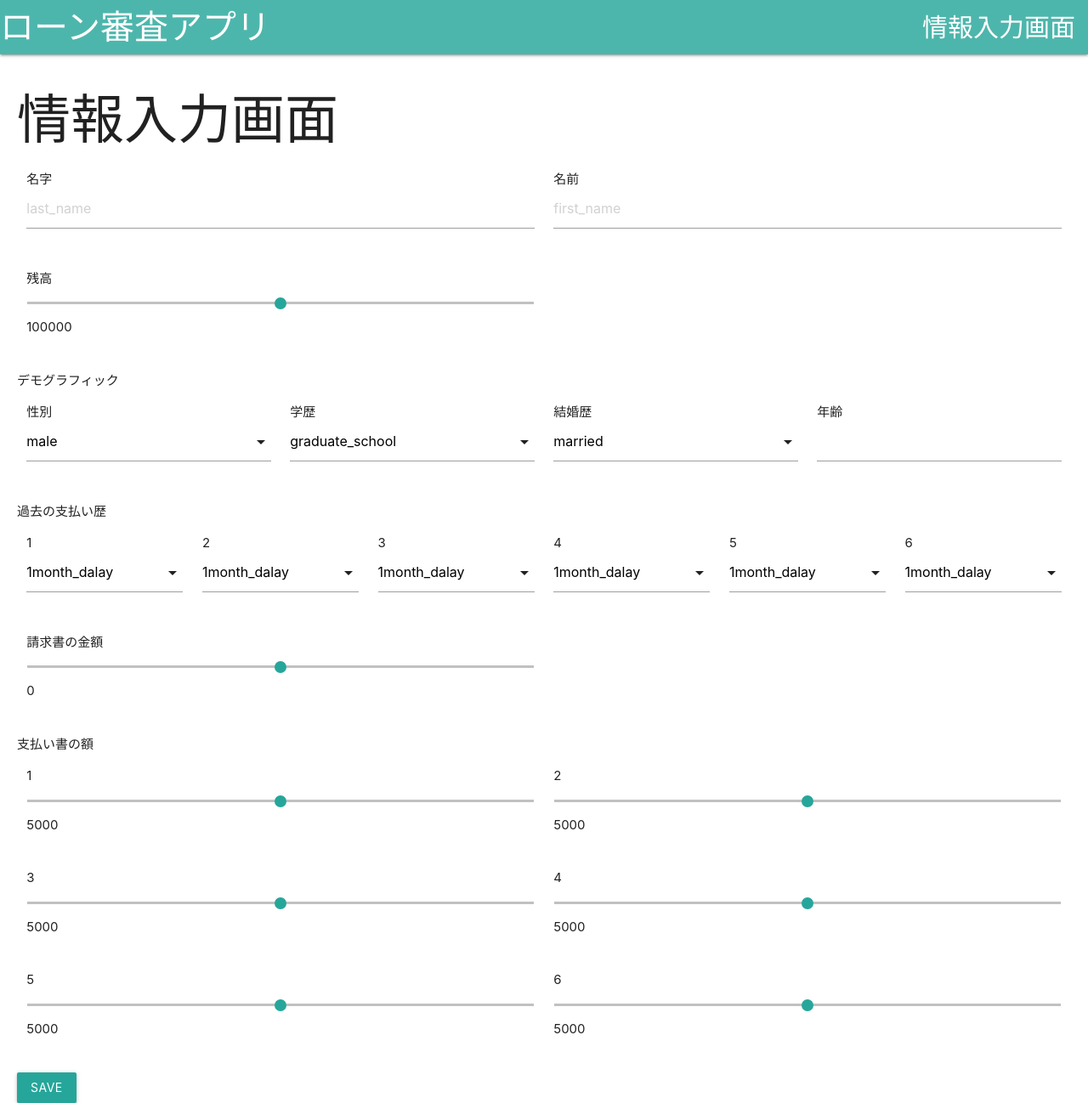
After one commit to Naritoshi/demo_app, a Django app: page /input_form in a window 1280 px wide. The commit adds this page. Shown: the whole page at 85% size. Run offline with Django 3.2, Linux system fonts and the light colour scheme.

Commit message:
home_work

```diff
--- /dev/null
+++ b/demo_app/forms.py
@@ -0,0 +1,28 @@
+from django import forms # Djangoが準備しているforms
+from .models import Customers # モデルの部分で定義したDBのテーブル
+
+from django.forms.widgets import NumberInput
+
+
+class RangeInput(NumberInput):
+    input_type = 'range'
+    input_oninput = "document.getElementById('output').value=this.value"
+
+class InputForm(forms.ModelForm):
+    limit_balance = forms.IntegerField(widget=RangeInput(), min_value=0, max_value=200000)
+    bill_amt_1 = forms.IntegerField(widget=RangeInput(), min_value=-200000, max_value=100000)
+    pay_amt_1 = forms.IntegerField(widget=RangeInput(), min_value=0, max_value=10000)
+    pay_amt_2 = forms.IntegerField(widget=RangeInput(), min_value=0, max_value=10000)
+    pay_amt_3 = forms.IntegerField(widget=RangeInput(), min_value=0, max_value=10000)
+    pay_amt_4 = forms.IntegerField(widget=RangeInput(), min_value=0, max_value=10000)
+    pay_amt_5 = forms.IntegerField(widget=RangeInput(), min_value=0, max_value=10000)
+    pay_amt_6 = forms.IntegerField(widget=RangeInput(), min_value=0, max_value=10000)
+
+
+    class Meta:
+        model = Customers
+        exclude = ['id', 'result', 'proba', 'comment', 'registered_date']
+        widgets = {
+        'last_name' : forms.TextInput(attrs={'placeholder':'last_name'}),
+        'first_name' : forms.TextInput(attrs={'placeholder':'first_name'}),
+        }
--- a/demo_app/models.py
+++ b/demo_app/models.py
@@ -50,14 +50,14 @@
     result = models.IntegerField(blank=True, null=True)
     proba = models.FloatField(default=0.0)
     comment = models.CharField(max_length=200, blank=True, null=True)
-    registerd_date = models.DateField(default=date.today)
+    registered_date = models.DateField(default=date.today)
 
     def register(self):
-        self.registerd_date = date.today()
+        self.registered_date = date.today()
         self.save()
 
     def __str__(self):
         if self.proba == 0.0:
-            return '%s, %d, %s' % (self.registerd_date.strftime('%Y-%m-%d'), self.id, self.last_name + self.first_name)
+            return '%s, %d, %s' % (self.registered_date.strftime('%Y-%m-%d'), self.id, self.last_name + self.first_name)
         else:
-            return '%s, %d, %s, %d, %s, %s' % (self.registerd_date.strftime('%Y-%m-%d'), self.id, self.last_name + self.first_name, self.result, '{}%'.format(round(self.proba * 100, 2)), self.comment)
+            return '%s, %d, %s, %d, %s, %s' % (self.registered_date.strftime('%Y-%m-%d'), self.id, self.last_name + self.first_name, self.result, '{}%'.format(round(self.proba * 100, 2)), self.comment)
--- a/demo_app/templates/demo_app/base.html
+++ b/demo_app/templates/demo_app/base.html
@@ -1,5 +1,5 @@
 <!DOCTYPE html>
-<html lang="ja">
+<html lang="ja" dir="ltr">
   <head>
     <!-- materialize CSSのCDN経由での読み込み -->
   <link rel="stylesheet" href="https://cdnjs.cloudflare.com/ajax/libs/materialize/1.0.0/css/materialize.min.css">
@@ -7,11 +7,21 @@
     <meta charset="utf-8">
     <title>{% block title %}Demo App_ローン審査{% endblock %}</title>
   </head>
+
   <body>
-    <div class="col s12 card-panel teal lighten-2">
-        <div class="row">
-            <span class="white-text col s6"></span>
+    <nav>
+      <div class="nav-wrapper col s6 teal lighten-2">
+        <span class="white-text col s3" style="font-size:40px"><a href="/" style="color:white">ローン審査アプリ</a></span>
+        <ul id="nav-mobile" class="right col s3 hide-on-med-and-down">
+          <li><a href="/input_form" style="font-size:30px">情報入力画面</a></li>
+        </ul>
       </div>
+    </nav>
+    <div class="contents" style="margin:0 20px">
+      {% block content %}
+
+      {% endblock %}
+
     </div>
   </body>
 </html>
--- /dev/null
+++ b/demo_app/templates/demo_app/input_form.html
@@ -0,0 +1,149 @@
+{% extends 'demo_app/base.html' %}
+
+{% block content %}
+    <h1>情報入力画面</h1>
+      <form method="POST" class="register-form" action="input_form">{% csrf_token %}
+
+<!-- 名前セクション -->
+        <div class="row" style="margin-bottom:40px">
+          <div class="range col s6">
+            名字
+            {{ form.last_name }}
+          </div>
+          <div class="range col s6">
+            名前
+            {{ form.first_name }}
+          </div>
+        </div>
+
+<!-- 残高 -->
+        <div class="row" style="margin-bottom:40px">
+          <div class="range col s6">
+            残高
+            {{ form.limit_balance }}
+            <span>100000</span>
+          </div>
+        </div>
+
+<!-- 性別、学歴、結婚歴、年齢セクション -->
+      <p>デモグラフィック</p>
+        <div class="row" style="margin-bottom:40px">
+          <div class="range col s3">
+            性別
+            {{ form.sex }}
+          </div>
+          <div class="range col s3">
+            学歴
+            {{ form.education }}
+          </div>
+          <div class="range col s3">
+            結婚歴
+            {{ form.marriage }}
+          </div>
+          <div class="range col s3">
+            年齢
+            {{ form.age }}
+          </div>
+        </div>
+
+<!-- 過去の支払い歴 -->
+      <p>過去の支払い歴</p>
+        <div class="row" style="margin-bottom:40px">
+
+          <div class="range col s2">
+            1
+            {{ form.pay_0 }}
+          </div>
+          <div class="range col s2">
+            2
+            {{ form.pay_2 }}
+          </div>
+          <div class="range col s2">
+            3
+            {{ form.pay_3 }}
+          </div>
+          <div class="range col s2">
+            4
+            {{ form.pay_4 }}
+          </div>
+          <div class="range col s2">
+            5
+            {{ form.pay_5 }}
+          </div>
+          <div class="range col s2">
+            6
+            {{ form.pay_6 }}
+          </div>
+        </div>
+
+<!-- 請求書 -->
+        <div class="row" style="margin-bottom:40px">
+          <div class="range col s6">
+            請求書の金額
+            {{ form.bill_amt_1 }}
+            <span>0</span>
+          </div>
+        </div>
+
+<!-- 支払い書の額 -->
+      <p>支払い書の額</p>
+        <div class="row" style="margin-bottom:40px">
+          <div class="range col s6">
+            1
+            {{ form.pay_amt_1 }}
+            <span>5000</span>
+          </div>
+          <div class="range col s6">
+            2
+            {{ form.pay_amt_2 }}
+            <span>5000</span>
+          </div>
+        </div>
+        <div class="row" style="margin-bottom:40px">
+          <div class="range col s6">
+            3
+            {{ form.pay_amt_3 }}
+            <span>5000</span>
+          </div>
+          <div class="range col s6">
+            4
+            {{ form.pay_amt_4 }}
+            <span>5000</span>
+          </div>
+        </div>
+        <div class="row" style="margin-bottom:40px">
+          <div class="range col s6">
+            5
+            {{ form.pay_amt_5 }}
+            <span>5000</span>
+          </div>
+          <div class="range col s6">
+            6
+            {{ form.pay_amt_6 }}
+            <span>5000</span>
+          </div>
+        </div>
+
+
+      <button type="submit" class="save btn btn-default">Save</button>
+    </form>
+
+<script type="text/javascript">
+// Materializeの使用でselectが表示されない設定を初期化
+  M.AutoInit();
+
+// Sliderの値を表示する
+ 　var elem = document.getElementsByClassName('range');
+　 var rangeValue = function (elem, target) {
+　 　　return function(evt){
+　　　 　　target.innerHTML = elem.value;
+ 　　　}
+　 }
+　 for(var i = 0, max = elem.length; i < max; i++){
+ 　　　bar = elem[i].getElementsByTagName('input')[0];
+ 　　　target = elem[i].getElementsByTagName('span')[0];
+　　　 bar.addEventListener('input', rangeValue(bar, target));
+　 }
+</script>
+
+{% endblock %}
--- /dev/null
+++ b/demo_app/templates/demo_app/result.html
@@ -0,0 +1,4 @@
+{% extends 'demo_app/base.html' %}
+{% block content %}
+<h1>審査結果</h1>
+{% endblock %}
--- /dev/null
+++ b/demo_app/urls.py
@@ -0,0 +1,8 @@
+from django.urls import path
+from . import views
+
+urlpatterns = [
+    path('', views.index, name='index'),
+    path('input_form', views.input_form, name='input_form'),
+    path('result', views.result, name='result'),
+]
--- a/demo_app/views.py
+++ b/demo_app/views.py
@@ -1,3 +1,23 @@
-from django.shortcuts import render
+from django.shortcuts import render, redirect
+from .forms import InputForm
+from .models import Customers
 
 # Create your views here.
+def index(request):
+    return render(request, 'demo_app/index.html', {})
+
+def input_form(request):
+    if request.method == 'POST':
+        form = InputForm(request.POST)
+        if form.is_valid():
+            form.save()#入力した値を保存
+            return redirect('result')
+        else:
+            return redirect(form.errors)
+    else:
+        form = InputForm()
+        return render(request, 'demo_app/input_form.html', {'form':form})
+
+def result(request):
+
+    return  render(request, 'demo_app/result.html', {'result':result})
--- a/requirements.txt
+++ b/requirements.txt
@@ -1 +1,2 @@
 Django~=2.0.6
+scikit-learn==0.20.1
```
Also changed, not shown: demo_app/templates/demo_app/index.html (+10 -10 lines), demo_app/migrations/0003_auto_20181215_1858.py (added). Lines whose indentation alone changed are shown as unchanged.
